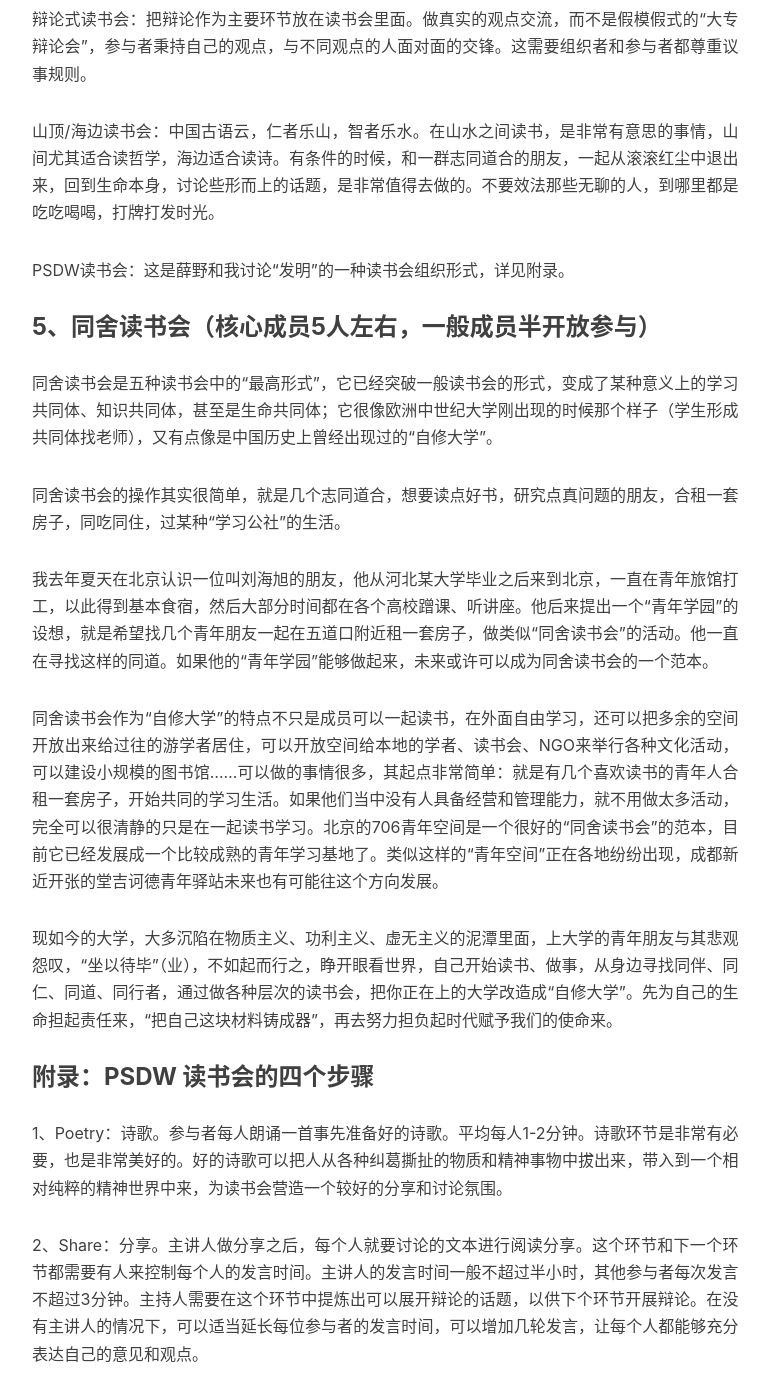
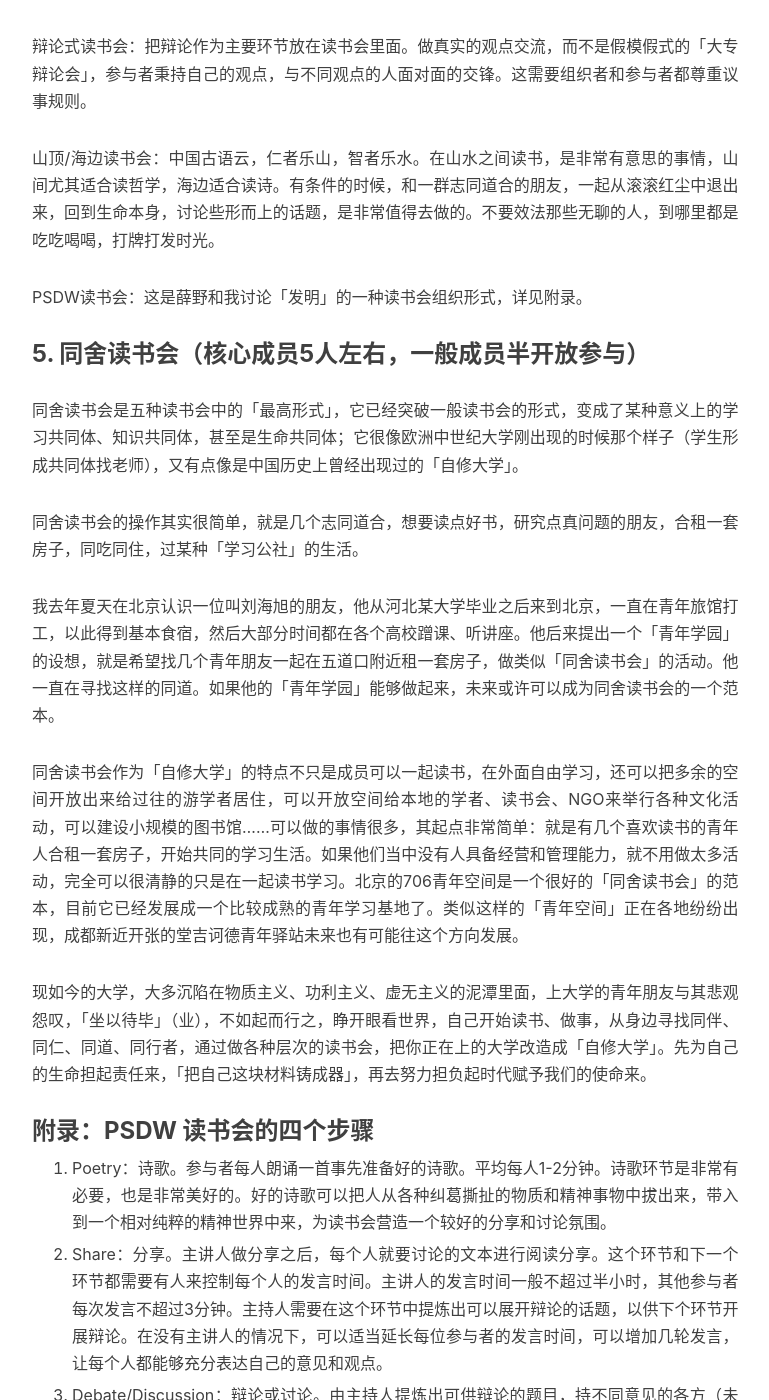
Before and after one commit to dgjj1991/LirenCollege.github.io, a Jekyll site: the page built from _posts/2016-08-27-jiaoyuzijiu.md, in a window 1280 px wide and 1400 px high, scrolled down 3757 px. Shown: the whole window, without its empty margins (233-1002 px from the left). Built offline with Jekyll 4.4.1, drawn with Linux system fonts in a browser that asks for light colours; nearby versions of some CDN libraries; comment, search, counter and statistics services are not loaded; some of the changed text lies outside the part shown.

Commit message:
微调排版标点

```diff
--- a/_posts/2016-08-27-jiaoyuzijiu.md
+++ b/_posts/2016-08-27-jiaoyuzijiu.md
@@ -9,57 +9,57 @@ tags:
     - 教育
 ---
 
-**英强按：这是大约3年前写的一篇文章，原题为《五种读书会：把你在上的大学改造成“自修大学”》。目下已是开学季，万千年轻的灵魂，进入了各处“聚天下英才而毁之”的“党校分部”，想着那号称象牙塔的所在，却是沤烂青春的洗脑工厂，想着许多带着理想的热情和憧憬的年轻人却在那里默默的被削圆、磨平、抛光……令人痛心。利维坦不死，还将继续吞吃千千万万的青年。人力何其卑微，能做的事情何其有限。但愿这篇旧文，其中有不旧的热情和方法，能稍微鼓励三五个青年，靠着读书和交友，摆脱虚妄、麻木的大学生涯，继续寻找真理，追求自由。亲爱的朋友，在那追求自由和真理的道路上，我们会一再相逢！**
+**英强按：这是大约3年前写的一篇文章，原题为《五种读书会：把你在上的大学改造成「自修大学」》。目下已是开学季，万千年轻的灵魂，进入了各处「聚天下英才而毁之」的「党校分部」，想着那号称象牙塔的所在，却是沤烂青春的洗脑工厂，想着许多带着理想的热情和憧憬的年轻人却在那里默默的被削圆、磨平、抛光……令人痛心。利维坦不死，还将继续吞吃千千万万的青年。人力何其卑微，能做的事情何其有限。但愿这篇旧文，其中有不旧的热情和方法，能稍微鼓励三五个青年，靠着读书和交友，摆脱虚妄、麻木的大学生涯，继续寻找真理，追求自由。亲爱的朋友，在那追求自由和真理的道路上，我们会一再相逢！**
 
 转自李英强老师的 [微信公众号](https://mp.weixin.qq.com/s?__biz=MzI0NDIyNzk4MA==&mid=2649558261&idx=1&sn=98e6cda490a7fd98bd86b9d59713484b&scene=1&srcid=08275a36Ecx75X14i5kvqpbF#rd)
 
-很多在上大学或大学刚毕业的朋友，苦于校园内所学十分有限，想要在一种“学习型网络”中开展“基于阅读的自主学习和开放学习”，但是不知道如何开始，前段时间薛野在成都的时候，我们讨论了如何从零开始，从身边寻找同道朋友，开始做“有趣有料有种”的读书会的五种形式，稍作整理，发布出来供青年朋友们参考。
+很多在上大学或大学刚毕业的朋友，苦于校园内所学十分有限，想要在一种「学习型网络」中开展「基于阅读的自主学习和开放学习」，但是不知道如何开始，前段时间薛野在成都的时候，我们讨论了如何从零开始，从身边寻找同道朋友，开始做「有趣有料有种」的读书会的五种形式，稍作整理，发布出来供青年朋友们参考。
 
-### 1、同伴读书会（2人）
+### 1. 同伴读书会（2人）
 
-这种读书会最为简单，只需要两个人就可以开始。从你的同学、朋友中找一个和你一样喜欢读书，喜欢思考的人，跟他说：“Come on，我们一起组织一个读书会吧！”你们一起读书，一起交流讨论，互相监督，互相鼓励。你们可以分头读不同的书，然后相互分享，也可以一起共读同一本书，然后一起讨论。如果你在自己身边实在找不到可以一起读书的人，那就到网上找一个吧（豆瓣就不错，据说正在改版中的立人大学网站更适合干这个，不知道什么时候能够完工推出）。【英强补记：立大已被外星人劫持带走了。微信上有一个“自知读书”的公众号，是帮助年轻人一起来读书的，推荐给大家来关注。20160827】
+这种读书会最为简单，只需要两个人就可以开始。从你的同学、朋友中找一个和你一样喜欢读书，喜欢思考的人，跟他说：「Come on，我们一起组织一个读书会吧！」你们一起读书，一起交流讨论，互相监督，互相鼓励。你们可以分头读不同的书，然后相互分享，也可以一起共读同一本书，然后一起讨论。如果你在自己身边实在找不到可以一起读书的人，那就到网上找一个吧（豆瓣就不错，据说正在改版中的立人大学网站更适合干这个，不知道什么时候能够完工推出）。【英强补记：立大已被外星人劫持带走了。微信上有一个「自知读书」的公众号，是帮助年轻人一起来读书的，推荐给大家来关注。20160827】
 
 不要把读书会想得太复杂，读书都是从一个人开始的，读书会只要从两个人开始就可以了。如果你不知道读什么好，《立人推荐书目》《立人大学推荐书目》《我的秘密书架》……等等，都是不错的参考书目。
 
 最好你们刚开始的时候就有一些最为简单的约定，两三条规矩，可以量化可以操作的那种。比如，每个人开一个博客（用豆瓣账号也行），约定每个星期必须写一篇读书笔记。或者约定一个学期内要一起读多少书。
 
-### 2、同仁读书会（3-5人）
+### 2. 同仁读书会（3-5人）
 
-同仁读书会可以是从零开始组织的，也可以是从同伴读书会发展而来。突破两个人的范围之后，就必须有一些组织的元素。组织的形式不外乎三种，借用教会的三种组织形式，分别是：主教制，长老制，会众制。从易于操作的角度来看，“主教制”最适合一般人来发起和组织读书会（需要有一位强有力的主导者），“长老制”侧重宪政和共和（需要有一套清晰的规则和按照规则产生的几位核心负责人），“会众制”侧重民主（在规则之下的民主治理，没有核心主导者，大事都是所有人一起讨论决定）。这里只是为了方便理解而简单借用的，经不起深究的。
+同仁读书会可以是从零开始组织的，也可以是从同伴读书会发展而来。突破两个人的范围之后，就必须有一些组织的元素。组织的形式不外乎三种，借用教会的三种组织形式，分别是：主教制，长老制，会众制。从易于操作的角度来看，「主教制」最适合一般人来发起和组织读书会（需要有一位强有力的主导者），「长老制」侧重宪政和共和（需要有一套清晰的规则和按照规则产生的几位核心负责人），「会众制」侧重民主（在规则之下的民主治理，没有核心主导者，大事都是所有人一起讨论决定）。这里只是为了方便理解而简单借用的，经不起深究的。
 
-从中国的现实情况来看，最容易存活下来的，肯定是有一位核心主事者的读书会。如果能够在读书会发起阶段就建立基本的议事规则，并有效地约束核心主事者的“权力”，形成“共和”的格局，当然会更好，但是这对于参与者的要求是比较高的，大家都要有比较清晰的规则意识，并且能够相互尊重、彼此妥协。
+从中国的现实情况来看，最容易存活下来的，肯定是有一位核心主事者的读书会。如果能够在读书会发起阶段就建立基本的议事规则，并有效地约束核心主事者的「权力」，形成「共和」的格局，当然会更好，但是这对于参与者的要求是比较高的，大家都要有比较清晰的规则意识，并且能够相互尊重、彼此妥协。
 
 同仁读书会最好是在校内，或者距离较近的人之间存在，方便成员之间经常见面，最好能够一周一聚，形成固定的分享习惯；成员之间彼此敞开，深入交流，在读书分享的过程也分享各自的生命历程，在读书会里建立生命之间的连接，交到最诚挚的朋友。
 
-同仁读书会既适宜于三五志趣相投的好友、同仁一起聚合，也适宜于有一位“导师”带领的师徒式读书会。
+同仁读书会既适宜于三五志趣相投的好友、同仁一起聚合，也适宜于有一位「导师」带领的师徒式读书会。
 
-同仁读书会应该有明确的“章程”，需要强调制度和规则的约束作用，而不完全靠友谊和信任来做黏合剂。
+同仁读书会应该有明确的「章程」，需要强调制度和规则的约束作用，而不完全靠友谊和信任来做黏合剂。
 
-### 3、同道读书会（5-15人）
+### 3. 同道读书会（5-15人）
 
-相比于同伴读书会和同仁读书会，同道读书会可以突破日常人际交往的小圈子，从“同校-同社区读书会”走向“同城读书会”，有三五名核心成员的前提下，其参与者的边界可以相对开放，可在较大的范围内广求同道。
+相比于同伴读书会和同仁读书会，同道读书会可以突破日常人际交往的小圈子，从「同校-同社区读书会」走向「同城读书会」，有三五名核心成员的前提下，其参与者的边界可以相对开放，可在较大的范围内广求同道。
 
-北京确实本来就存在一个“同道读书会”（[豆瓣小站](http://site.douban.com/196172/)），我把第三类读书会的类型称为“同道读书会”，也有这样的一重意思：北京的同道读书会就是这类读书会的一个范本。
+北京确实本来就存在一个「同道读书会」（[豆瓣小站](http://site.douban.com/196172/)），我把第三类读书会的类型称为「同道读书会」，也有这样的一重意思：北京的同道读书会就是这类读书会的一个范本。
 
 我摘录一些北京同道读书会的简介给大家参考：
 
 >【使命】同道读书会，以推广深度阅读为使命，努力为更多有严肃求知和思想交流意愿的朋友提供一个深度阅读的公共空间。
 >
-> 【宗旨】我们的宗旨是”深度阅读，格致自我“，意即通过有深度的阅读，提高自己的思想水平，改变自我的精神格局。
+> 【宗旨】我们的宗旨是」深度阅读，格致自我「，意即通过有深度的阅读，提高自己的思想水平，改变自我的精神格局。
 >
 > 系列读书会】
 >
-> 本读书会自2012年11月份成立以来，已举办近30场公开讲读会活动和20余场精读会活动。目前开展的读书会活动主要有“认识社会”和“认识自己”两个系列的精读会和讲读会：
+> 本读书会自2012年11月份成立以来，已举办近30场公开讲读会活动和20余场精读会活动。目前开展的读书会活动主要有「认识社会」和「认识自己」两个系列的精读会和讲读会：
 >
-> 所谓“认识社会”，即认识社会的形成、发展以及性质，旨在通过研读一系列社会学、历史学、政治学及其他领域的相关经典著作，理解社会演化的规律和特点，探究人在社会中的生存处境”，目前在读的文本为托克维尔的《论美国的民主》；
+> 所谓「认识社会」，即认识社会的形成、发展以及性质，旨在通过研读一系列社会学、历史学、政治学及其他领域的相关经典著作，理解社会演化的规律和特点，探究人在社会中的生存处境」，目前在读的文本为托克维尔的《论美国的民主》；
 >
-> 所谓”认识自己“，即认识自己即认识人性和自我，旨在通过一起研读一系列相关的心理学、哲学或文学经典著作，增进对人性的深刻理解和对自我的内在观照，拓展生命意义的厚度和深度。目前在读的文本为弗洛姆的《逃避自由》。
+> 所谓」认识自己「，即认识自己即认识人性和自我，旨在通过一起研读一系列相关的心理学、哲学或文学经典著作，增进对人性的深刻理解和对自我的内在观照，拓展生命意义的厚度和深度。目前在读的文本为弗洛姆的《逃避自由》。
 
-同道读书会需要有更多的组织元素，需要有一些制度化的建设，不能只是停留在核心人物召集的层面。因为国内政治环境一直比较恶劣，对于任何组织化的努力，当局总是采取“防患未然”的态度，所以从组织者的角度，一定要认清形势，不要采取鸵鸟政策，要做好被喝茶的准备。只要你自己清楚自己在干什么，不必害怕，有一说一，把什么事情都摆在明处。有关部门的人也都是活人，他们也有分辨能力，一般不会采取粗暴措施。再说，他们的精力也很有限，在这个社会大转型的时候，各种剧烈的社会矛盾层出不穷，一小拨读书人的务虚聚会根本不算什么大不了的事情，一般也是以吓唬为主。
+同道读书会需要有更多的组织元素，需要有一些制度化的建设，不能只是停留在核心人物召集的层面。因为国内政治环境一直比较恶劣，对于任何组织化的努力，当局总是采取「防患未然」的态度，所以从组织者的角度，一定要认清形势，不要采取鸵鸟政策，要做好被喝茶的准备。只要你自己清楚自己在干什么，不必害怕，有一说一，把什么事情都摆在明处。有关部门的人也都是活人，他们也有分辨能力，一般不会采取粗暴措施。再说，他们的精力也很有限，在这个社会大转型的时候，各种剧烈的社会矛盾层出不穷，一小拨读书人的务虚聚会根本不算什么大不了的事情，一般也是以吓唬为主。
 
-有可能有一些本来有政治追求的人，为了安全起见，把他们的活动也叫做读书会（中共早年在做学生运动和知识分子工作的时候也常常用这个策略），所以有关当局对读书会这类民间组织“关爱有加”，组织者不能顺着当局的思路去走，为了安全而更加封闭，反而要努力实现公开化和透明化。一个公开透明的活动，如果面临的压力太大，大不了解散掉，不会给当事人带来更多麻烦。
+有可能有一些本来有政治追求的人，为了安全起见，把他们的活动也叫做读书会（中共早年在做学生运动和知识分子工作的时候也常常用这个策略），所以有关当局对读书会这类民间组织「关爱有加」，组织者不能顺着当局的思路去走，为了安全而更加封闭，反而要努力实现公开化和透明化。一个公开透明的活动，如果面临的压力太大，大不了解散掉，不会给当事人带来更多麻烦。
 
-### 4、同行读书会（15人以上）
+### 4. 同行读书会（15人以上）
 
 同行读书会比同道读书会规模更大，内容更丰富，不仅在一起读书，而且有更多的共同活动，比如一起出去爬山，一起聚餐，一起过生日，一起办讲座，一起办网站出报纸做杂志……同行读书会更接近于关系紧密型社团，适合在同城范围内招集成员，其成员可能来自不同的行业，不同的年龄和阶层。
 
@@ -69,33 +69,33 @@ tags:
 
 在同行读书会中，除了可以做读书以外的各类活动，以密切成员之间的关系，读书会本身也可以采用更开放的思路来做一些创新的探索，比如可以做：
 
-辩论式读书会：把辩论作为主要环节放在读书会里面。做真实的观点交流，而不是假模假式的“大专辩论会”，参与者秉持自己的观点，与不同观点的人面对面的交锋。这需要组织者和参与者都尊重议事规则。
+辩论式读书会：把辩论作为主要环节放在读书会里面。做真实的观点交流，而不是假模假式的「大专辩论会」，参与者秉持自己的观点，与不同观点的人面对面的交锋。这需要组织者和参与者都尊重议事规则。
 
 山顶/海边读书会：中国古语云，仁者乐山，智者乐水。在山水之间读书，是非常有意思的事情，山间尤其适合读哲学，海边适合读诗。有条件的时候，和一群志同道合的朋友，一起从滚滚红尘中退出来，回到生命本身，讨论些形而上的话题，是非常值得去做的。不要效法那些无聊的人，到哪里都是吃吃喝喝，打牌打发时光。
 
-PSDW读书会：这是薛野和我讨论“发明”的一种读书会组织形式，详见附录。
+PSDW读书会：这是薛野和我讨论「发明」的一种读书会组织形式，详见附录。
 
-### 5、同舍读书会（核心成员5人左右，一般成员半开放参与）
+### 5. 同舍读书会（核心成员5人左右，一般成员半开放参与）
 
-同舍读书会是五种读书会中的“最高形式”，它已经突破一般读书会的形式，变成了某种意义上的学习共同体、知识共同体，甚至是生命共同体；它很像欧洲中世纪大学刚出现的时候那个样子（学生形成共同体找老师），又有点像是中国历史上曾经出现过的“自修大学”。
+同舍读书会是五种读书会中的「最高形式」，它已经突破一般读书会的形式，变成了某种意义上的学习共同体、知识共同体，甚至是生命共同体；它很像欧洲中世纪大学刚出现的时候那个样子（学生形成共同体找老师），又有点像是中国历史上曾经出现过的「自修大学」。
 
-同舍读书会的操作其实很简单，就是几个志同道合，想要读点好书，研究点真问题的朋友，合租一套房子，同吃同住，过某种“学习公社”的生活。
+同舍读书会的操作其实很简单，就是几个志同道合，想要读点好书，研究点真问题的朋友，合租一套房子，同吃同住，过某种「学习公社」的生活。
 
-我去年夏天在北京认识一位叫刘海旭的朋友，他从河北某大学毕业之后来到北京，一直在青年旅馆打工，以此得到基本食宿，然后大部分时间都在各个高校蹭课、听讲座。他后来提出一个“青年学园”的设想，就是希望找几个青年朋友一起在五道口附近租一套房子，做类似“同舍读书会”的活动。他一直在寻找这样的同道。如果他的“青年学园”能够做起来，未来或许可以成为同舍读书会的一个范本。
+我去年夏天在北京认识一位叫刘海旭的朋友，他从河北某大学毕业之后来到北京，一直在青年旅馆打工，以此得到基本食宿，然后大部分时间都在各个高校蹭课、听讲座。他后来提出一个「青年学园」的设想，就是希望找几个青年朋友一起在五道口附近租一套房子，做类似「同舍读书会」的活动。他一直在寻找这样的同道。如果他的「青年学园」能够做起来，未来或许可以成为同舍读书会的一个范本。
 
-同舍读书会作为“自修大学”的特点不只是成员可以一起读书，在外面自由学习，还可以把多余的空间开放出来给过往的游学者居住，可以开放空间给本地的学者、读书会、NGO来举行各种文化活动，可以建设小规模的图书馆……可以做的事情很多，其起点非常简单：就是有几个喜欢读书的青年人合租一套房子，开始共同的学习生活。如果他们当中没有人具备经营和管理能力，就不用做太多活动，完全可以很清静的只是在一起读书学习。北京的706青年空间是一个很好的“同舍读书会”的范本，目前它已经发展成一个比较成熟的青年学习基地了。类似这样的“青年空间”正在各地纷纷出现，成都新近开张的堂吉诃德青年驿站未来也有可能往这个方向发展。
+同舍读书会作为「自修大学」的特点不只是成员可以一起读书，在外面自由学习，还可以把多余的空间开放出来给过往的游学者居住，可以开放空间给本地的学者、读书会、NGO来举行各种文化活动，可以建设小规模的图书馆……可以做的事情很多，其起点非常简单：就是有几个喜欢读书的青年人合租一套房子，开始共同的学习生活。如果他们当中没有人具备经营和管理能力，就不用做太多活动，完全可以很清静的只是在一起读书学习。北京的706青年空间是一个很好的「同舍读书会」的范本，目前它已经发展成一个比较成熟的青年学习基地了。类似这样的「青年空间」正在各地纷纷出现，成都新近开张的堂吉诃德青年驿站未来也有可能往这个方向发展。
 
-现如今的大学，大多沉陷在物质主义、功利主义、虚无主义的泥潭里面，上大学的青年朋友与其悲观怨叹，“坐以待毕”（业），不如起而行之，睁开眼看世界，自己开始读书、做事，从身边寻找同伴、同仁、同道、同行者，通过做各种层次的读书会，把你正在上的大学改造成“自修大学”。先为自己的生命担起责任来，“把自己这块材料铸成器”，再去努力担负起时代赋予我们的使命来。
+现如今的大学，大多沉陷在物质主义、功利主义、虚无主义的泥潭里面，上大学的青年朋友与其悲观怨叹，「坐以待毕」（业），不如起而行之，睁开眼看世界，自己开始读书、做事，从身边寻找同伴、同仁、同道、同行者，通过做各种层次的读书会，把你正在上的大学改造成「自修大学」。先为自己的生命担起责任来，「把自己这块材料铸成器」，再去努力担负起时代赋予我们的使命来。
 
 ### 附录：PSDW 读书会的四个步骤
 
-1、Poetry：诗歌。参与者每人朗诵一首事先准备好的诗歌。平均每人1-2分钟。诗歌环节是非常有必要，也是非常美好的。好的诗歌可以把人从各种纠葛撕扯的物质和精神事物中拔出来，带入到一个相对纯粹的精神世界中来，为读书会营造一个较好的分享和讨论氛围。
+1. Poetry：诗歌。参与者每人朗诵一首事先准备好的诗歌。平均每人1-2分钟。诗歌环节是非常有必要，也是非常美好的。好的诗歌可以把人从各种纠葛撕扯的物质和精神事物中拔出来，带入到一个相对纯粹的精神世界中来，为读书会营造一个较好的分享和讨论氛围。
 
-2、Share：分享。主讲人做分享之后，每个人就要讨论的文本进行阅读分享。这个环节和下一个环节都需要有人来控制每个人的发言时间。主讲人的发言时间一般不超过半小时，其他参与者每次发言不超过3分钟。主持人需要在这个环节中提炼出可以展开辩论的话题，以供下个环节开展辩论。在没有主讲人的情况下，可以适当延长每位参与者的发言时间，可以增加几轮发言，让每个人都能够充分表达自己的意见和观点。
+2. Share：分享。主讲人做分享之后，每个人就要讨论的文本进行阅读分享。这个环节和下一个环节都需要有人来控制每个人的发言时间。主讲人的发言时间一般不超过半小时，其他参与者每次发言不超过3分钟。主持人需要在这个环节中提炼出可以展开辩论的话题，以供下个环节开展辩论。在没有主讲人的情况下，可以适当延长每位参与者的发言时间，可以增加几轮发言，让每个人都能够充分表达自己的意见和观点。
 
-3、Debate/Discussion：辩论或讨论。由主持人提炼出可供辩论的题目，持不同意见的各方（未必是双方）开展辩论。辩论规则很重要，需要事先申明。如无辩论题目，可以用开放空间方法，收集若干个与会者最感兴趣的议题，就这些题目开展讨论。
+3. Debate/Discussion：辩论或讨论。由主持人提炼出可供辩论的题目，持不同意见的各方（未必是双方）开展辩论。辩论规则很重要，需要事先申明。如无辩论题目，可以用开放空间方法，收集若干个与会者最感兴趣的议题，就这些题目开展讨论。
 
-4、What’s next：下一步。对本次读书会进行总结，可以是主持人总结，也可以是每个人发表半分钟的总结。然后讨论下一步的行动，读什么书，聚会时间，还可以做什么…等等。形成可以行动的方案，散会。
+4. What’s next：下一步。对本次读书会进行总结，可以是主持人总结，也可以是每个人发表半分钟的总结。然后讨论下一步的行动，读什么书，聚会时间，还可以做什么…等等。形成可以行动的方案，散会。
 
 英强
 
```
